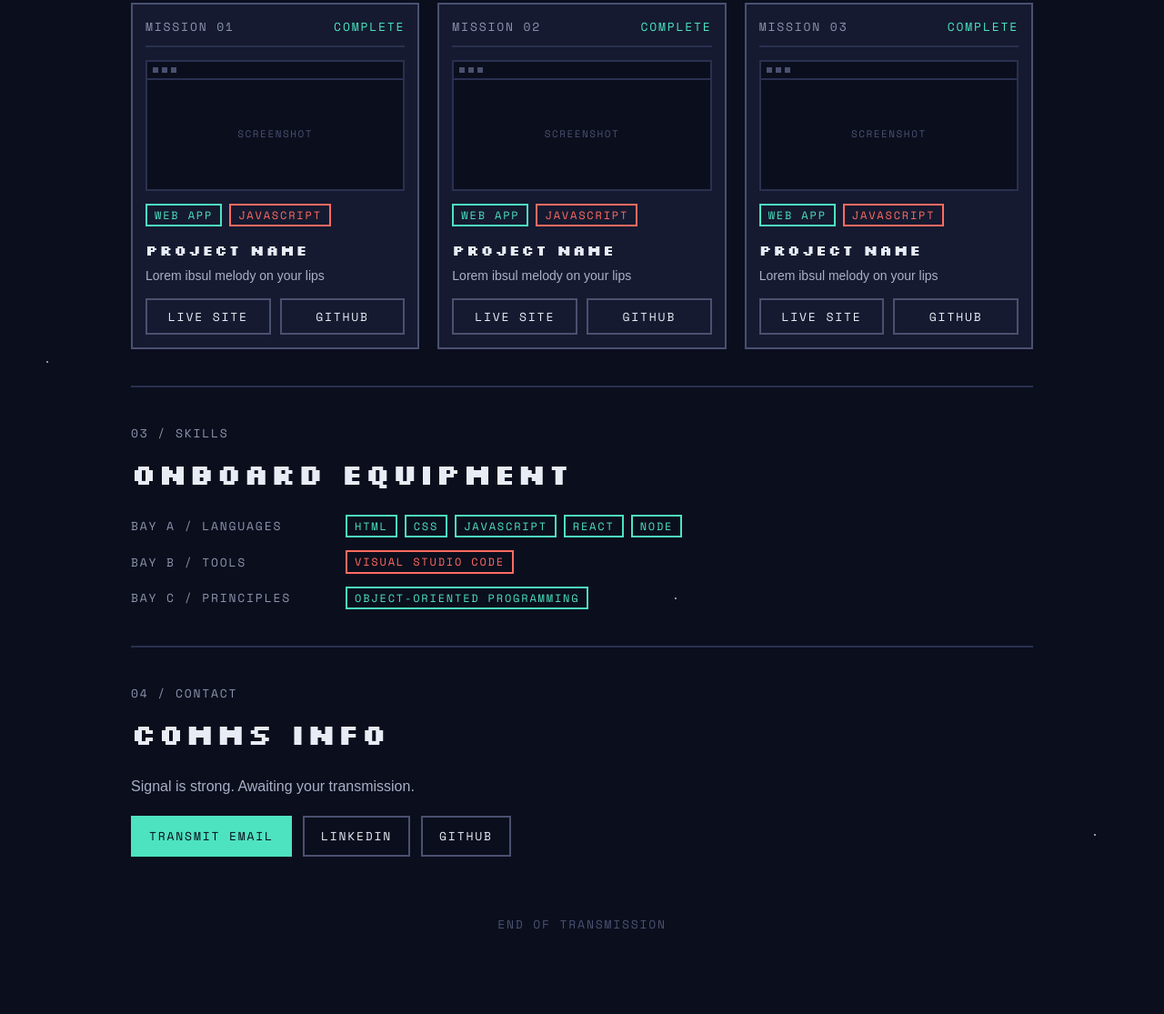
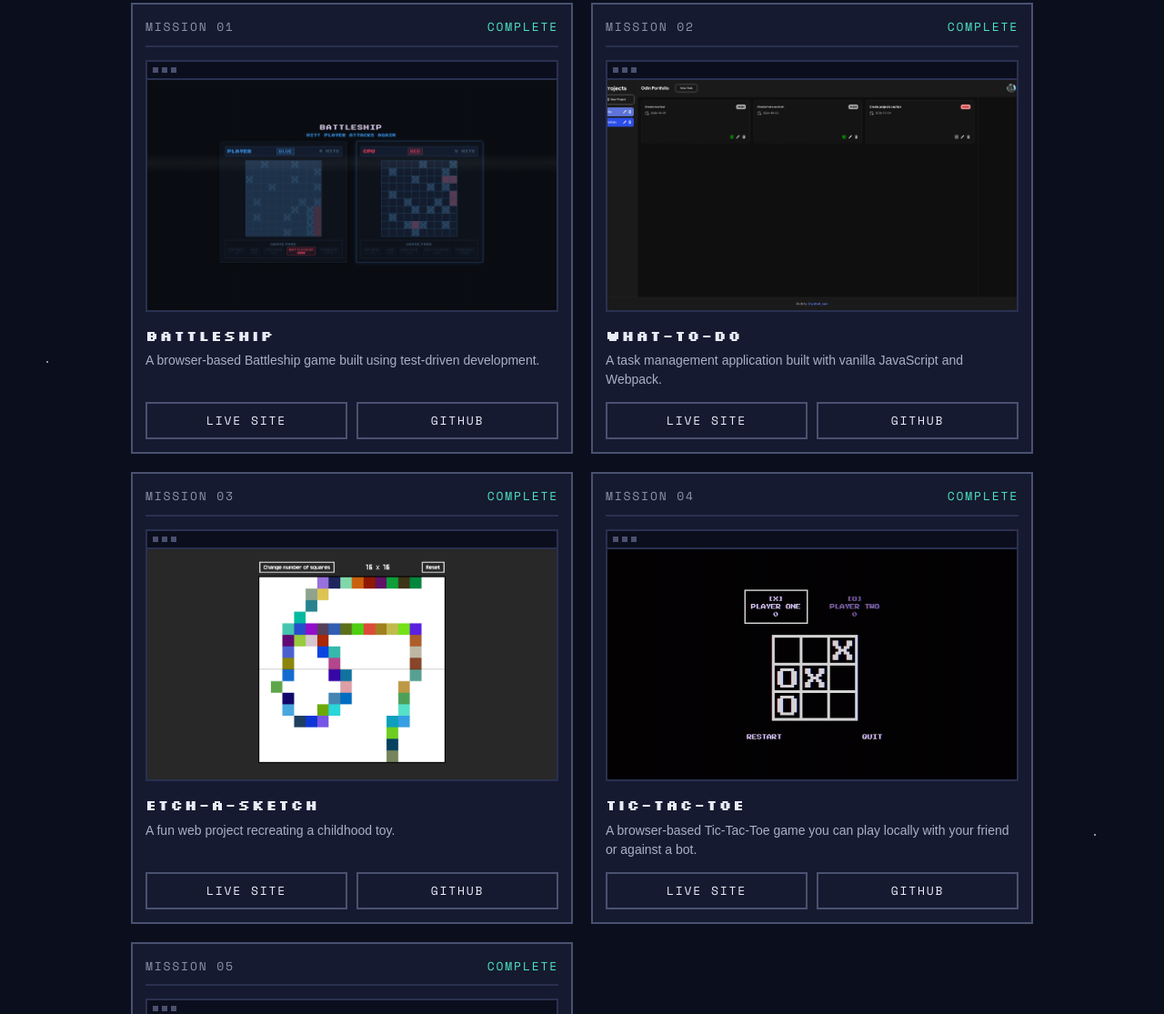
Before and after one commit to syafaatsaat/odin-portfolio, a website built with webpack: page src/template.html in a window 1280 px wide. Shown: the part 583-1698 px from the top of the page at 91% size. Before the commit the page ends 1634 px from the top, so only its background shows below. Built offline with nearby package versions, Linux system fonts and the light colour scheme.

Commit message:
Fill up contents of all sections

```diff
--- a/src/styles.css
+++ b/src/styles.css
@@ -7,8 +7,10 @@
   --card-bg: #151a30;
   --purple-ash-cl: #4a5170;
   --blue-ash-cl: #2a3050;
+  --blue-cl: #3d7cf1;
   --mint-cl: #4de3c1;
   --coral-cl: #ff6b61;
+  --pink-cl: rgb(248, 155, 170);
   --white-cl: #e8ecf5;
   --grey-cl: #a9b0c6;
   --muted-cl: #8b93ad;
@@ -49,6 +51,7 @@ body {
 }
 
 .pixel {
+  margin-top: 0;
   font-family: "Silkscreen", sans-serif;
   font-weight: 700;
   letter-spacing: 0.06em;
@@ -113,9 +116,19 @@ h2 {
   font-size: 12px;
 }
 
-.tags span.alt {
+.tags.backend span {
   border-color: var(--coral-cl);
   color: var(--coral-cl);
+}
+
+.tags.tools span {
+  border-color: var(--blue-cl);
+  color: var(--blue-cl);
+}
+
+.tags.principles span {
+  border-color: var(--pink-cl);
+  color: var(--pink-cl);
 }
 
 /* Buttons */
@@ -275,7 +288,7 @@ header {
 
 .project-grid {
   display: grid;
-  grid-template-columns: repeat(auto-fill, minmax(260px, 1fr));
+  grid-template-columns: repeat(2, 1fr);
   gap: 20px;
 }
 
@@ -320,16 +333,25 @@ header {
 }
 
 .webpage-ss .screen {
-  height: 120px;
+  aspect-ratio: 16 / 9;
   display: flex;
   align-items: center;
   justify-content: center;
   color: var(--purple-ash-cl);
   font-size: 11px;
+  overflow: hidden;
+}
+
+.webpage-ss .screen img {
+  display: block;
+  width: 100%;
+  height: 100%;
+  object-fit: cover;
+  object-position: center;
 }
 
 .card h3 {
-  margin: 14px 0 4px;
+  margin: 0px 0 4px;
   font-size: 16px;
   letter-spacing: 0.1em;
   color: var(--white-cl);
@@ -359,15 +381,22 @@ header {
 
 .bay {
   display: flex;
-  align-items: center;
+  align-items: baseline;
   gap: 16px;
   flex-wrap: wrap;
   margin-top: 14px;
 }
 
 .bay-label {
+  flex: none;
   width: 220px;
   color: var(--muted-cl);
+}
+
+/* Tags take the remaining width and wrap within their own column */
+.bay .tags {
+  flex: 1;
+  min-width: 0;
 }
 
 /* ============================================
@@ -412,6 +441,10 @@ footer p {
     display: none;
   }
 
+  .project-grid {
+    grid-template-columns: 1fr;
+  }
+
   .bay-label {
     width: 100%;
   }
--- a/src/template.html
+++ b/src/template.html
@@ -26,7 +26,7 @@
 
     <div class="page">
       <header>
-        <a href="#about" id="home-link" class="pixel">syafaat_saat.dev</a>
+        <a href="#" id="home-link" class="pixel">syafaat_saat.dev</a>
         <nav id="navbar" class="mono">
           <ul>
             <li><a href="#about">About</a></li>
@@ -75,17 +75,15 @@
               </div>
               <div class="webpage-ss">
                 <div class="toolbar"><i></i><i></i><i></i></div>
-                <div class="screen mono">Screenshot</div>
+                <div class="screen mono">
+                  <img src="./img/battleship.png" alt="Battleship game screenshot">
+                </div>
               </div>
-              <div class="tags mono">
-                <span>Web App</span>
-                <span class="alt">JavaScript</span>
-              </div>
-              <h3 class="pixel">Project Name</h3>
-              <p>Lorem ibsul melody on your lips</p>
+              <h3 class="pixel">Battleship</h3>
+              <p>A browser-based Battleship game built using test-driven development.</p>
               <div class="project-links mono">
-                <a href="#" class="btn">Live Site</a>
-                <a href="#" class="btn">GitHub</a>
+                <a href="https://syafaatsaat.github.io/battleship/" class="btn" target="_blank">Live Site</a>
+                <a href="https://github.com/syafaatsaat/battleship" class="btn" target="_blank">GitHub</a>
               </div>
             </article>
             <article class="card">
@@ -95,17 +93,15 @@
               </div>
               <div class="webpage-ss">
                 <div class="toolbar"><i></i><i></i><i></i></div>
-                <div class="screen mono">Screenshot</div>
+                <div class="screen mono">
+                  <img src="./img/what-to-do.png" alt="what-to-do website screenshot">
+                </div>
               </div>
-              <div class="tags mono">
-                <span>Web App</span>
-                <span class="alt">JavaScript</span>
-              </div>
-              <h3 class="pixel">Project Name</h3>
-              <p>Lorem ibsul melody on your lips</p>
+              <h3 class="pixel">what-to-do</h3>
+              <p>A task management application built with vanilla JavaScript and Webpack.</p>
               <div class="project-links mono">
-                <a href="#" class="btn">Live Site</a>
-                <a href="#" class="btn">GitHub</a>
+                <a href="https://syafaatsaat.github.io/what-to-do/" class="btn" target="_blank">Live Site</a>
+                <a href="https://github.com/syafaatsaat/what-to-do" class="btn" target="_blank">GitHub</a>
               </div>
             </article>
             <article class="card">
@@ -115,17 +111,51 @@
               </div>
               <div class="webpage-ss">
                 <div class="toolbar"><i></i><i></i><i></i></div>
-                <div class="screen mono">Screenshot</div>
+                <div class="screen mono">
+                  <img src="./img/etch-a-sketch.png" alt="Etch-a-Sketch website screenshot">
+                </div>
               </div>
-              <div class="tags mono">
-                <span>Web App</span>
-                <span class="alt">JavaScript</span>
+              <h3 class="pixel">Etch-a-Sketch</h3>
+              <p>A fun web project recreating a childhood toy.</p>
+              <div class="project-links mono">
+                <a href="https://syafaatsaat.github.io/etch-a-sketch/" class="btn" target="_blank">Live Site</a>
+                <a href="https://github.com/syafaatsaat/etch-a-sketch" class="btn" target="_blank">GitHub</a>
               </div>
-              <h3 class="pixel">Project Name</h3>
-              <p>Lorem ibsul melody on your lips</p>
+            </article>
+            <article class="card">
+              <div class="card-head mono">
+                <span>Mission 04</span>
+                <span class="status">Complete</span>
+              </div>
+              <div class="webpage-ss">
+                <div class="toolbar"><i></i><i></i><i></i></div>
+                <div class="screen mono">
+                  <img src="./img/tic-tac-toe.png" alt="Tic-Tac-Toe game screenshot">
+                </div>
+              </div>
+              <h3 class="pixel">Tic-Tac-Toe</h3>
+              <p>A browser-based Tic-Tac-Toe game you can play locally with your friend or against a bot.</p>
               <div class="project-links mono">
-                <a href="#" class="btn">Live Site</a>
-                <a href="#" class="btn">GitHub</a>
+                <a href="https://syafaatsaat.github.io/tic-tac-toe/" class="btn" target="_blank">Live Site</a>
+                <a href="https://github.com/syafaatsaat/tic-tac-toe" class="btn" target="_blank">GitHub</a>
+              </div>
+            </article>
+            <article class="card">
+              <div class="card-head mono">
+                <span>Mission 05</span>
+                <span class="status">Complete</span>
+              </div>
+              <div class="webpage-ss">
+                <div class="toolbar"><i></i><i></i><i></i></div>
+                <div class="screen mono">
+                  <img src="./img/rock-paper-scissors.png" alt="Rock Paper Scissors game screenshot">
+                </div>
+              </div>
+              <h3 class="pixel">Rock Paper Scissors</h3>
+              <p>A browser-based Rock Paper Scissors game where you play against a bot.</p>
+              <div class="project-links mono">
+                <a href="https://syafaatsaat.github.io/rock-paper-scissors/" class="btn" target="_blank">Live Site</a>
+                <a href="https://github.com/syafaatsaat/rock-paper-scissors" class="btn" target="_blank">GitHub</a>
               </div>
             </article>
           </div>
@@ -136,25 +166,42 @@
           <p class="label mono">03 / Skills</p>
           <h2 class="pixel">Onboard Equipment</h2>
           <div class="bay">
-            <span class="bay-label mono">Bay A / Languages</span>
-            <div class="tags mono">
+            <span class="bay-label mono">Bay A / Frontend</span>
+            <div class="tags mono frontend">
               <span>HTML</span>
               <span>CSS</span>
               <span>JavaScript</span>
               <span>React</span>
               <span>Node</span>
+              <span>Vue.js</span>
             </div>
           </div>
           <div class="bay">
-            <span class="bay-label mono">Bay B / Tools</span>
-            <div class="tags mono">
-              <span class="alt">Visual Studio Code</span>
+            <span class="bay-label mono">Bay B / Backend</span>
+            <div class="tags mono backend">
+              <span>Python</span>
+              <span>Node.js</span>
+              <span>C++</span>
             </div>
           </div>
           <div class="bay">
-            <span class="bay-label mono">Bay C / Principles</span>
-            <div class="tags mono">
+            <span class="bay-label mono">Bay C / Tools</span>
+            <div class="tags mono tools">
+              <span>Visual Studio Code</span>
+              <span>npm</span>
+              <span>Webpack</span>
+              <span>Nuxt</span>
+              <span>Jest</span>
+              <span>Tailwind CSS</span>
+            </div>
+          </div>
+          <div class="bay">
+            <span class="bay-label mono">Bay D / Principles</span>
+            <div class="tags mono principles">
               <span>Object-Oriented Programming</span>
+              <span>Data Structures</span>
+              <span>Problem Solving</span>
+              <span>SOLID Principles</span>
             </div>
           </div>
         </section>
@@ -165,8 +212,8 @@
           <h2 class="pixel">Comms Info</h2>
           <p class="desc">Signal is strong. Awaiting your transmission.</p>
           <div class="contact-links mono">
-            <a href="mailto:" class="btn primary">Transmit Email</a>
-            <a href="#" class="btn">LinkedIn</a>
+            <a href="mailto:syafaatsaat@gmail.com" class="btn primary">Transmit Email</a>
+            <a href="https://www.linkedin.com/in/muhd-nur-syafaat-bin-mohd-saat/" class="btn">LinkedIn</a>
             <a href="https://github.com/syafaatsaat" class="btn">GitHub</a>
           </div>
         </section>
```
Also changed, not shown: src/img/battleship.png (added), src/img/etch-a-sketch.png (added), src/img/rock-paper-scissors.png (added), src/img/tic-tac-toe.png (added), src/img/what-to-do.png (added).
